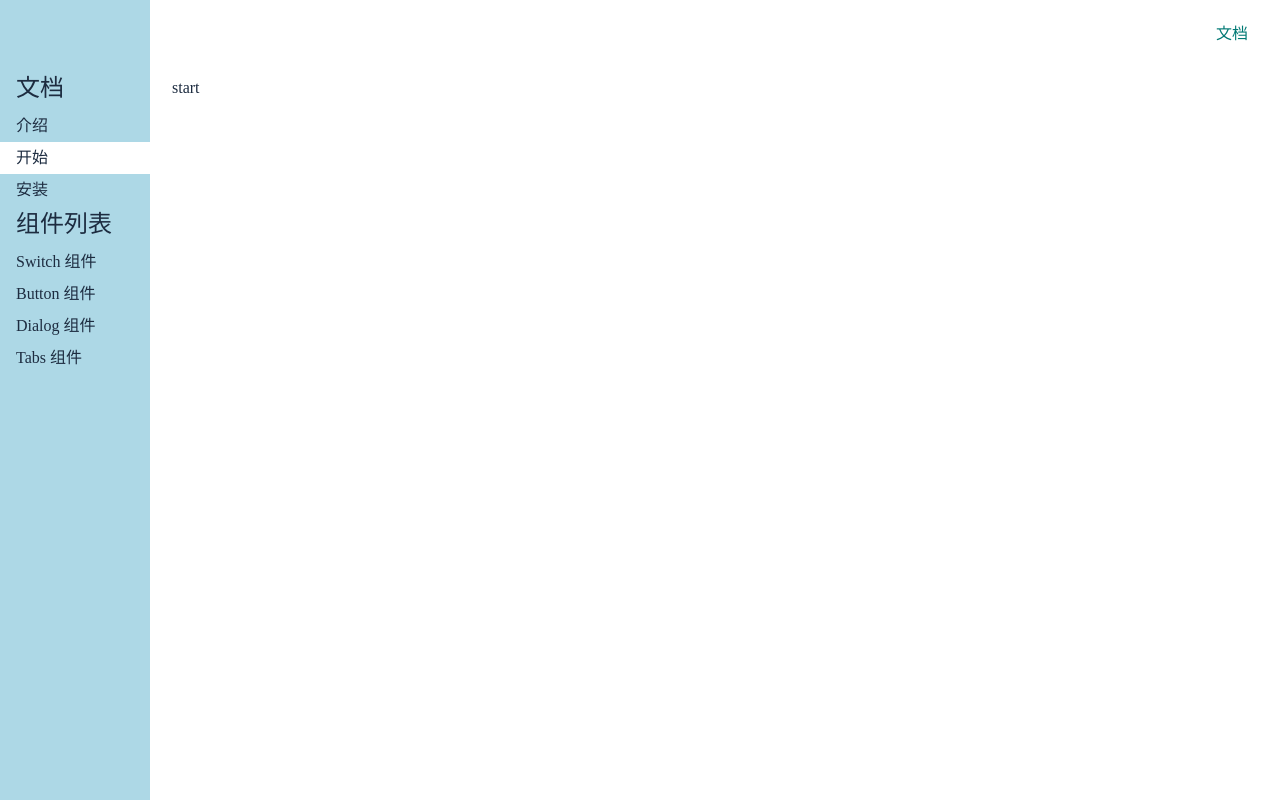
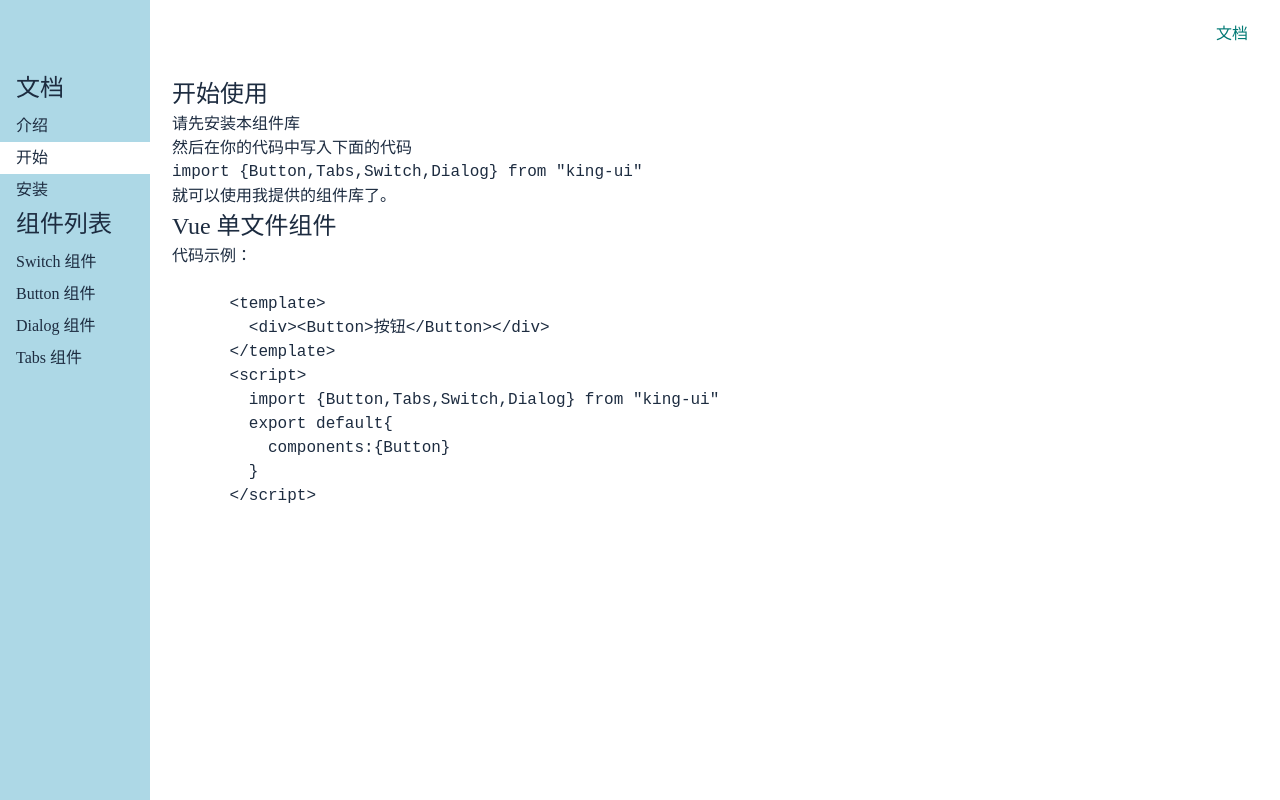
Before and after one commit to anecky/gulu-ui, a Vue app: page /#/doc/get-started in a window 1280 px wide. Built offline with nearby package versions, Linux system fonts and the light colour scheme.

Commit message:
填充文档内容

```diff
--- a/package.json
+++ b/package.json
@@ -6,14 +6,14 @@
     "build": "vite build"
   },
   "dependencies": {
-
+    "github-markdown-css": "^4.0.0",
     "vue": "^3.0.0-rc.1",
     "vue-router": "4.0.0-beta.3"
   },
   "devDependencies": {
-    "sass": "1.26.10",
     "@vue/cli-plugin-typescript": "^4.5.12",
     "@vue/compiler-sfc": "^3.0.0-rc.1",
+    "sass": "1.26.10",
     "vite": "^1.0.0-rc.1"
   }
 }
--- a/src/main.ts
+++ b/src/main.ts
@@ -1,9 +1,9 @@
-
 import './index.scss';
 import './lib/gulu.scss';
 import {createApp} from 'vue';
 import App from './App.vue';
 import router from './router';
+import 'github-markdown-css';
 
 const app = createApp(App);
 app.use(router);
--- a/src/view/GetStarted.vue
+++ b/src/view/GetStarted.vue
@@ -1,5 +1,26 @@
 <template>
-  <div>start</div>
+  <article>
+    <h1>
+      开始使用
+    </h1>
+    <p>请先<a href="#/doc/install">安装</a>本组件库 </p>
+    <p>然后在你的代码中写入下面的代码</p>
+    <pre><code>import {Button,Tabs,Switch,Dialog} from "king-ui"</code></pre>
+    就可以使用我提供的组件库了。
+    <h2>Vue 单文件组件</h2>
+    <p>代码示例：</p>
+    <pre><code>
+      &lt;template&gt;
+        &lt;div&gt;&lt;Button&gt;按钮&lt;/Button&gt;&lt;/div&gt;
+      &lt;/template&gt;
+      &lt;script&gt;
+        import {Button,Tabs,Switch,Dialog} from "king-ui"
+        export default{
+          components:{Button}
+        }
+      &lt;/script&gt;
+    </code></pre>
+  </article>
 </template>
 
 <script lang="ts">
--- a/src/view/Install.vue
+++ b/src/view/Install.vue
@@ -1,5 +1,12 @@
 <template>
-  <div>Install</div>
+  <article>
+    <h1>安装</h1>
+    <p>打开终端运行下命令</p>
+    <pre><code>npm install king-ui</code></pre>
+    <p>或</p>
+    <pre><code>yarn add king-ui</code></pre>
+    <p>下一节：<a href="#/doc/get-started">开始使用</a></p>
+  </article>
 </template>
 
 <script lang="ts">
--- a/src/view/Intro.vue
+++ b/src/view/Intro.vue
@@ -1,5 +1,13 @@
 <template>
-  <div>介绍</div>
+  <article>
+    <h1>介绍</h1>
+    <p>King UI 是一款基于Vue 3 和 TypeScript 的 UI 组件库。</p>
+    <p>这款组件库其实是我为了总结自己这几年的技术经验而写的，全程亲手编写，尽量不采用第三方库，包括你现在看到的这个官网也几乎都是我自己写的。</p>
+    <p>
+      所以如果强烈不建议你将此UI库用于生产环境。但如果你是抱着看源代码的目的来的，那么这个库还是值得一看的。源代码放在githubgithub.com/frankfang/xxxxxxx，历史提交信息非常规范，你可以按提交的顺序逐个查看；你也可以直接查看每个组件的源代码和示例，运行方法见
+      README.md。</p>
+    下一节：<a href="#/doc/install">安装</a>
+  </article>
 </template>
 
 <script lang="ts">
```
Also changed, not shown: 1 other file (tests, documents, lock files or other folders).
